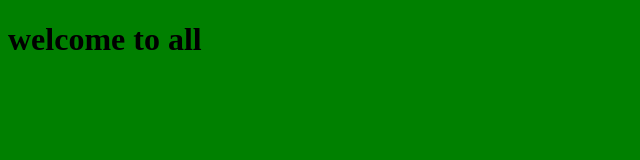
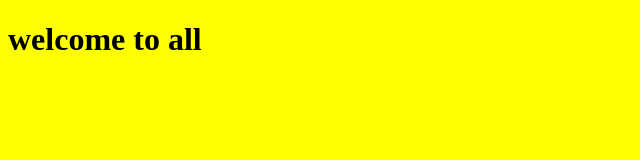
Before and after one commit to Avandivarma/htmlgit, a plain HTML site: page index.html in a window 1280 px wide. Shown: the whole page, without its empty margins (0-640 px from the left). Drawn offline with Linux system fonts and the light colour scheme.

Commit message:
Update index.html

```diff
--- a/index.html
+++ b/index.html
@@ -5,7 +5,7 @@
     <meta name="viewport" content="width=device-width, initial-scale=1.0">
     <title>Document</title>
 </head>
-<body bgcolor="green">
+<body bgcolor="yellow">
     <h1>welcome to all</h1>
 </body>
 </html>
```
